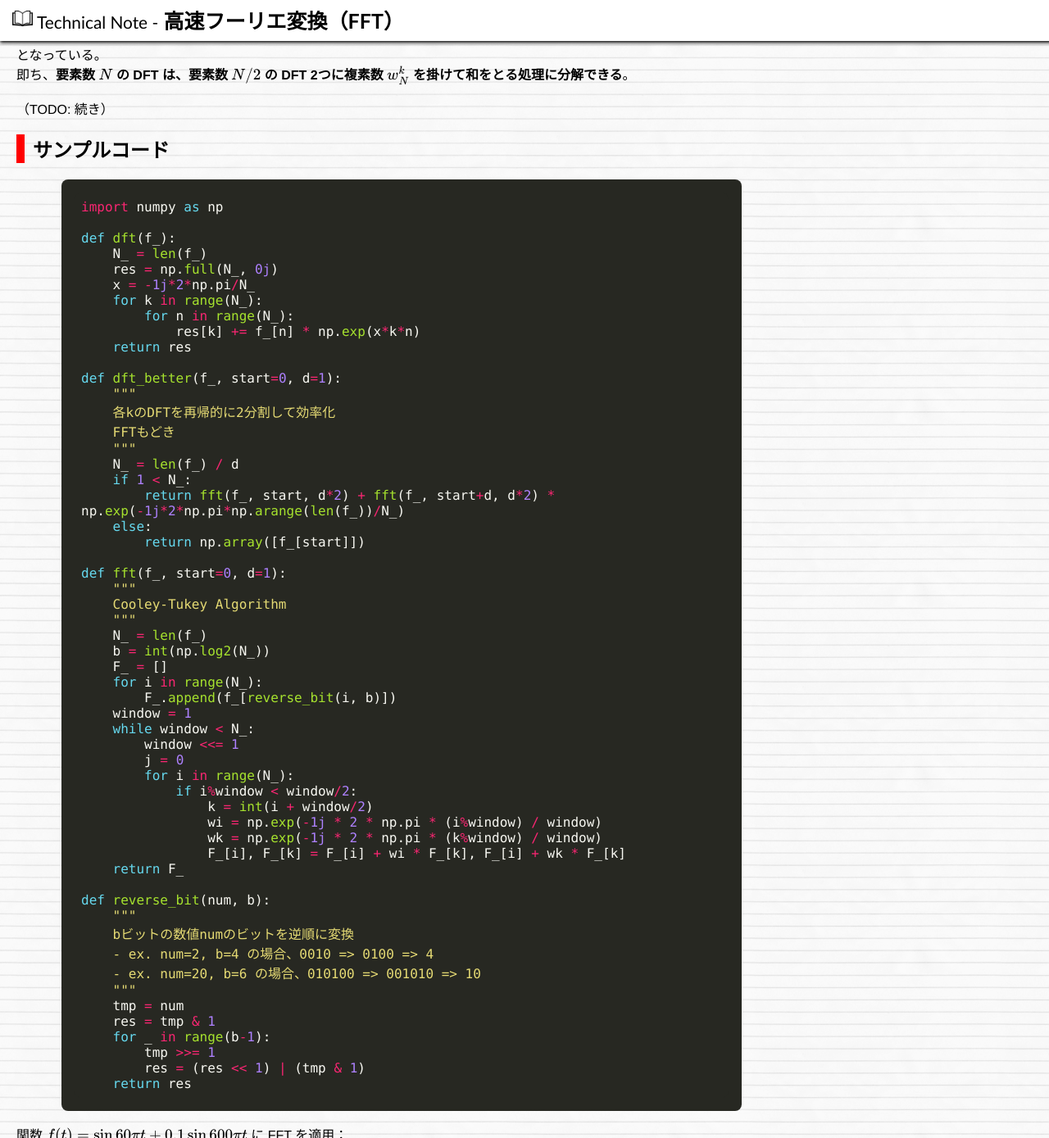
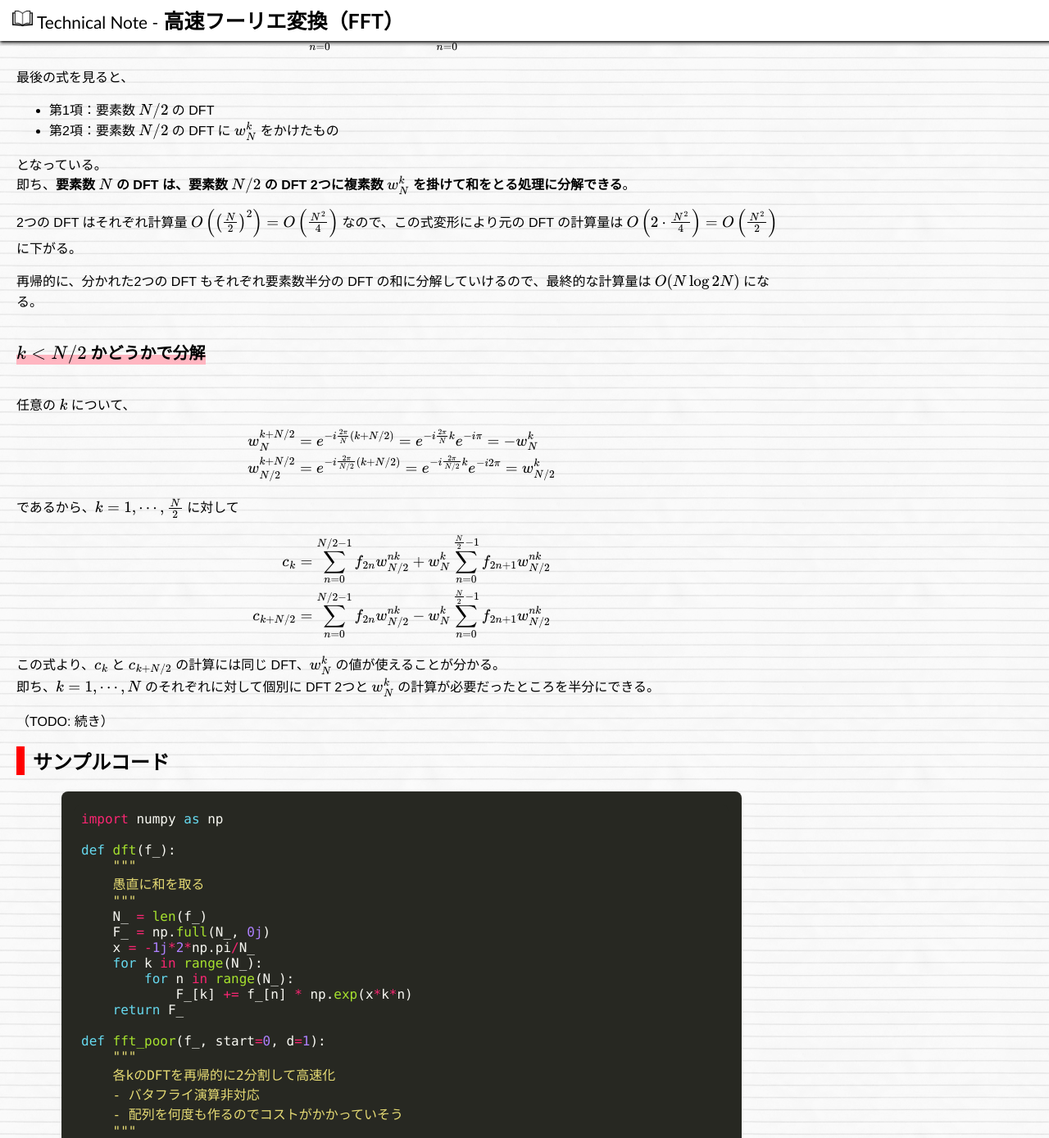
Before and after one commit to hkawabata/technical-note, a Jekyll site: the page built from docs/note/Algorithm/fft.md, in a window 1280 px wide and 1400 px high, scrolled down 3911 px, cut to the strip 0-1389 px from the top of the window. Shown: the whole strip at 82% size. Built offline with Jekyll 4.4.1, drawn with Linux system fonts in a browser that asks for light colours; nearby versions of some CDN libraries; our own code applies the rules of GitHub Pages for plain Markdown files; formulas are drawn with MathJax 3; some of the changed text lies outside the part shown.

Commit message:
Update fft.md

```diff
--- a/docs/note/Algorithm/fft.md
+++ b/docs/note/Algorithm/fft.md
@@ -102,6 +102,8 @@ $$c_k \equiv \displaystyle \sum_{n=0}^{N-1} f_n e^{-i \frac{2 \pi}{N} nk}$$
 
 を高速に求めたい。
 
+### 和を偶数番目と奇数番目に分解
+
 和の各要素を偶数番目と奇数番目に分けると、
 
 $$
@@ -129,6 +131,34 @@ $$
 となっている。
 即ち、**要素数 $$N$$ の DFT は、要素数 $$N/2$$ の DFT 2つに複素数 $$w_N^k$$ を掛けて和をとる処理に分解できる**。
 
+2つの DFT はそれぞれ計算量 $$O\left(\left(\frac{N}{2}\right)^2\right) = O\left(\frac{N^2}{4}\right)$$ なので、この式変形により元の DFT の計算量は $$O\left(2 \cdot \frac{N^2}{4}\right) = O\left(\frac{N^2}{2}\right)$$ に下がる。
+
+再帰的に、分かれた2つの DFT もそれぞれ要素数半分の DFT の和に分解していけるので、最終的な計算量は $$O(N \log2{N})$$ になる。
+
+
+### $$k \lt N/2$$ かどうかで分解
+
+任意の $$k$$ について、
+
+$$
+\begin{eqnarray}
+w_N^{k+N/2}     &=& e^{-i\frac{2 \pi}{N}(k + N/2)}   = e^{-i\frac{2 \pi}{N}k}e^{-i\pi}    = - w_N^k \\
+w_{N/2}^{k+N/2} &=& e^{-i\frac{2 \pi}{N/2}(k + N/2)} = e^{-i\frac{2 \pi}{N/2}k}e^{-i2\pi} = w_{N/2}^k
+\end{eqnarray}
+$$
+
+であるから、$$k = 1, \cdots , \frac{N}{2}$$ に対して
+
+$$
+\begin{eqnarray}
+c_k       &=& \displaystyle \sum_{n=0}^{N/2-1} f_{2n} w_{N/2}^{nk} + w_N^{k} \sum_{n=0}^{\frac{N}{2}-1} f_{2n+1} w_{N/2}^{nk} \\
+c_{k+N/2} &=& \displaystyle \sum_{n=0}^{N/2-1} f_{2n} w_{N/2}^{nk} - w_N^{k} \sum_{n=0}^{\frac{N}{2}-1} f_{2n+1} w_{N/2}^{nk}
+\end{eqnarray}
+$$
+
+この式より、$$c_k$$ と $$c_{k+N/2}$$ の計算には同じ DFT、$$w_N^k$$ の値が使えることが分かる。
+即ち、$$k = 1, \cdots , N$$ のそれぞれに対して個別に DFT 2つと $$w_N^k$$ の計算が必要だったところを半分にできる。
+
 （TODO: 続き）
 
 ## サンプルコード
@@ -137,28 +167,32 @@ $$
 import numpy as np
 
 def dft(f_):
+    """
+    愚直に和を取る
+    """
     N_ = len(f_)
-    res = np.full(N_, 0j)
+    F_ = np.full(N_, 0j)
     x = -1j*2*np.pi/N_
     for k in range(N_):
         for n in range(N_):
-            res[k] += f_[n] * np.exp(x*k*n)
-    return res
+            F_[k] += f_[n] * np.exp(x*k*n)
+    return F_
 
-def dft_better(f_, start=0, d=1):
+def fft_poor(f_, start=0, d=1):
     """
-    各kのDFTを再帰的に2分割して効率化
-    FFTもどき
+    各kのDFTを再帰的に2分割して高速化
+    - バタフライ演算非対応
+    - 配列を何度も作るのでコストがかかっていそう
     """
     N_ = len(f_) / d
     if 1 < N_:
-        return fft(f_, start, d*2) + fft(f_, start+d, d*2) * np.exp(-1j*2*np.pi*np.arange(len(f_))/N_)
+        return fft_poor(f_, start, d*2) + fft_poor(f_, start+d, d*2) * np.exp(-1j*2*np.pi*np.arange(len(f_))/N_)
     else:
         return np.array([f_[start]])
 
-def fft(f_, start=0, d=1):
+def fft(f_):
     """
-    Cooley-Tukey Algorithm
+    Cooley-Tukey アルゴリズム
     """
     N_ = len(f_)
     b = int(np.log2(N_))
@@ -197,6 +231,4 @@ def reverse_bit(num, b):
 
 ## 速度の比較
 
-numpy の FFT が非常に速い。
-
-![Unknown-5](https://user-images.githubusercontent.com/13412823/75610479-c513a180-5b54-11ea-9a10-26c638ba094b.png)
+![Unknown-1](https://user-images.githubusercontent.com/13412823/75618487-5f560280-5bb2-11ea-8769-e15b84a92315.png)
```
